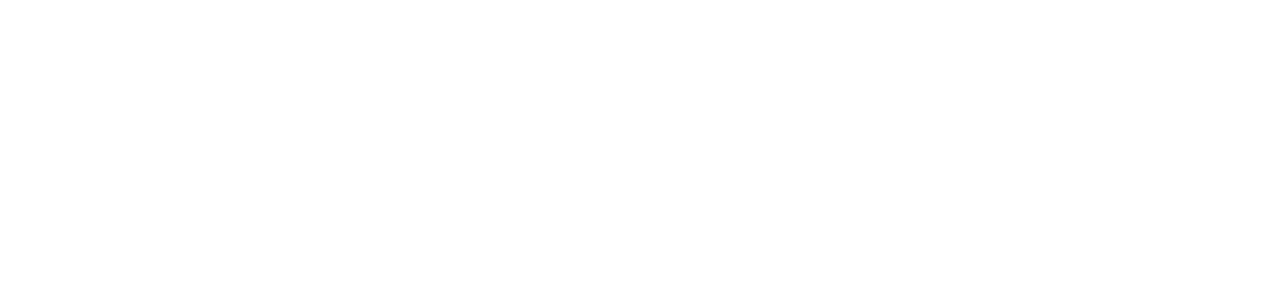
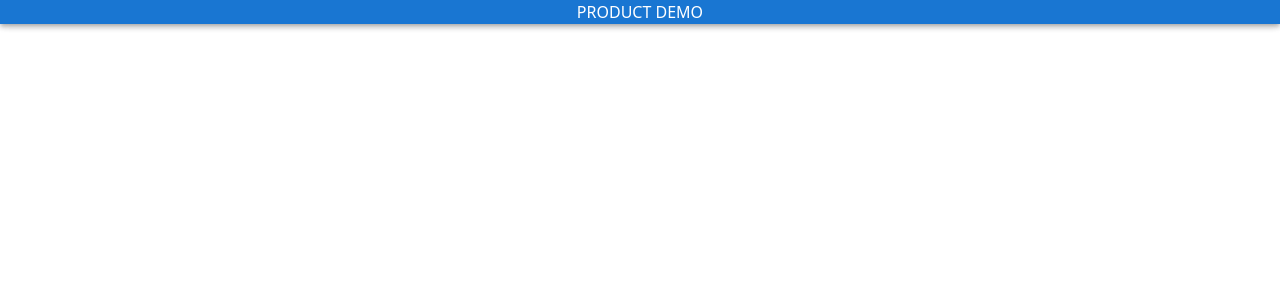
Before and after one commit to Jubikk/PRODUCT-DEMO, a React (Vite) app in the folder product-demo/: page / in a window 1280 px wide. Shown: the top 300 px of the page. Built offline with nearby package versions, Linux system fonts and the light colour scheme.

Commit message:
added a maincard

```diff
--- a/product-demo/src/components/Header.jsx
+++ b/product-demo/src/components/Header.jsx
@@ -2,16 +2,19 @@ import * as React from 'react';
 import AppBar from '@mui/material/AppBar';
 import Toolbar from '@mui/material/Toolbar';
 import Typography from '@mui/material/Typography';
-
+import CardContent from '@mui/material/CardContent';
 
 import { ThemeProvider } from '@mui/material/styles';
 
 function Header() {
   return (
-    <AppBar class="flex justify-center items-center bg-primary text-white mb-4 MuiBox-root css-0">
-      <h2>PRODUCT DEMO</h2>
+    <div flex justify-center items-center bg-primary text-white mb-4 MuiBox-root css-0>
+      <AppBar className="flex justify-center items-center bg-primary text-white mb-4 MuiBox-root css-0">
+      <h2 className="MuiTypography-root MuiTypography-h6 css-8xoudn">PRODUCT DEMO</h2>
 
-    </AppBar>
+      </AppBar>
+    </div>
+
   );
 }
 
--- /dev/null
+++ b/product-demo/src/components/MainCard.jsx
@@ -0,0 +1,11 @@
+import React from 'react';
+
+function MainCard(props) {
+  return (
+    <div>
+
+    </div>
+  );
+}
+
+export default MainCard;
```
